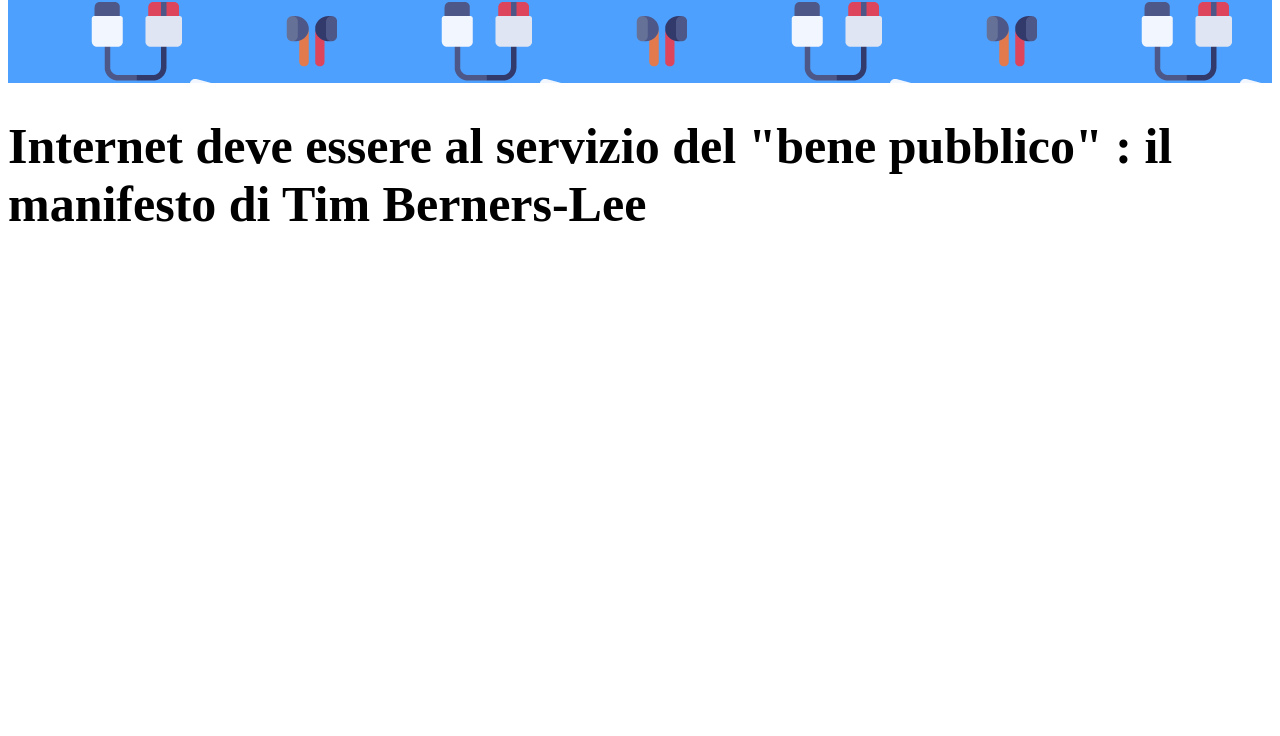
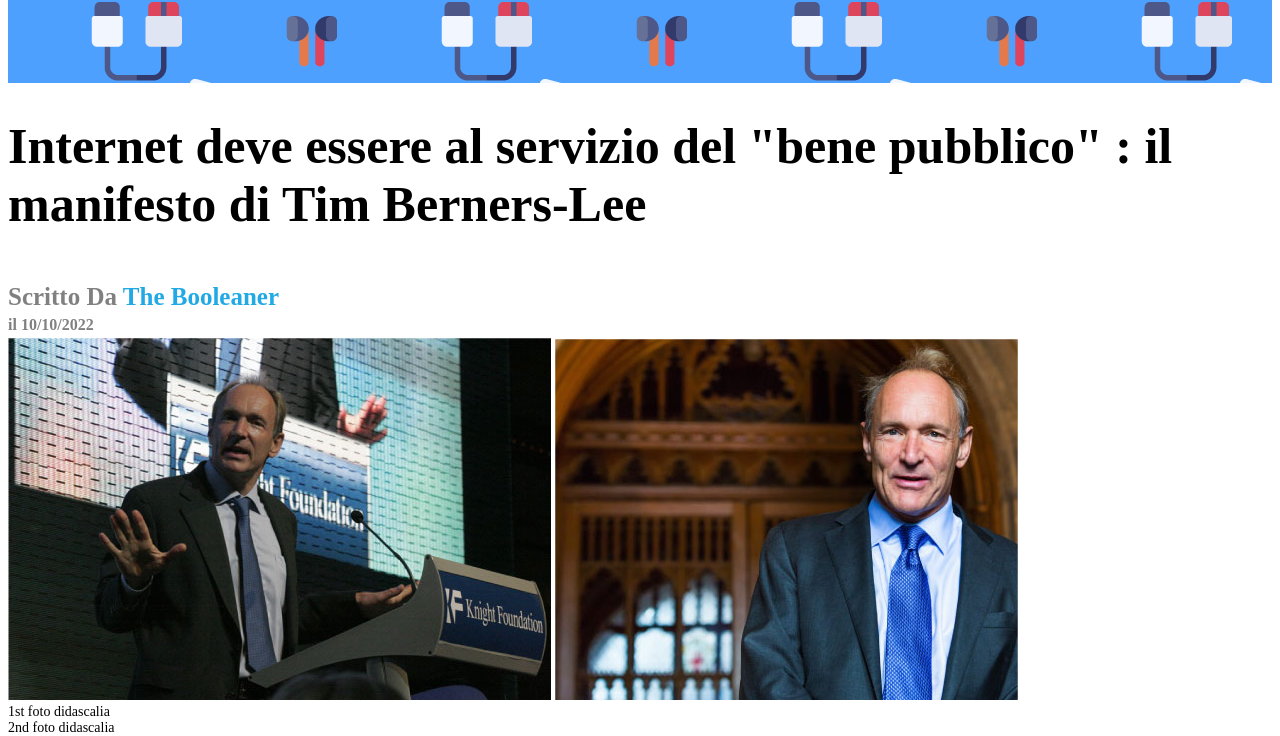
Before and after one commit to Andrea-Pascali/html-css-booleaner, a plain HTML site: page index.html in a window 1280 px wide. Shown: the part 120-856 px from the top of the page. Before the commit the page ends 800 px from the top, so only its background shows below. Drawn offline with Linux system fonts and the light colour scheme.

Commit message:
first-section

```diff
--- a/css/style.css
+++ b/css/style.css
@@ -13,3 +13,29 @@
 h1 {
     font-size: 50px;
 }
+
+h4 {
+    color:#808080;
+
+}
+
+.title-section{
+    margin-top: 50px;
+    margin-bottom: 5px;
+    font-size: 25px;
+
+}
+
+.date {
+    margin-top: 4px;
+    margin-bottom: 4px;
+}
+
+.Autor {
+    color: #20A9E5;
+    text-decoration: none;
+}
+
+.didascalia {
+    font-size: 14px;
+}
--- a/index.html
+++ b/index.html
@@ -14,7 +14,33 @@
 
         <img class="logo" src="./img/logo.svg" alt="Logo The Booleaner">
 
-        <h1 style="margin-top: 130px;">Internet deve essere al servizio del "bene pubblico" : il manifesto di Tim Berners-Lee</h1>
+        <h1 style="margin-top: 130px;">Internet deve essere al servizio del "bene pubblico" : il manifesto di Tim
+            Berners-Lee</h1>
+
+
+        <main>
+
+            <section>
+                <h4 class="title-section">Scritto Da <a class="Autor" href="https://www.google.com/" target="_blank">The
+                        Booleaner</a>
+                    <h4 class="date">il 10/10/2022</h4>
+                    <img src="img/tim-1.jpg" alt="">
+                    <img src="img/tim-2.jpg" alt="">
+                    <div class="didascalia">1st foto didascalia <br>
+                        2nd foto didascalia
+                    </div>
+            </section>
+
+
+
+
+
+
+
+
+
+
+        </main>
 
     </header>
 </body>
```
Also changed, not shown: img/tim-1.jpg (added), img/tim-2.jpg (added).
